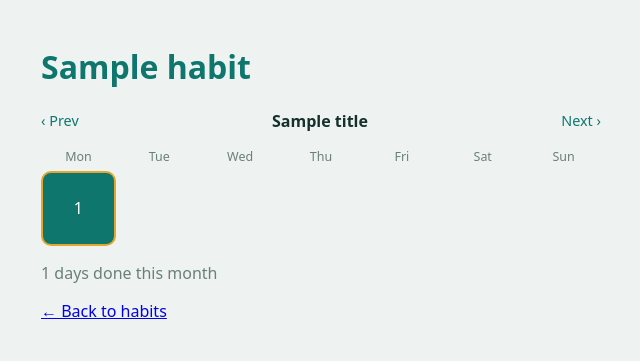
After one commit to daintysteph/habit-tracker, a Flask app: template templates/month.html in a window 1280 px wide. The commit adds this page. Shown: the top 361 px of the page, without its empty margins (319-959 px from the left). Run offline with Flask 3, Linux system fonts and the light colour scheme; the template is opened without the code that fills it: most values are stand-ins (such as "Sample title", 1, 10 or a date in 2020); some libraries are stand-ins or nearby versions.

Commit message:
Add month view

```diff
--- a/app.py
+++ b/app.py
@@ -6,6 +6,7 @@ from flask import Flask, render_template, redirect, url_for, request, session, f
 from werkzeug.security import generate_password_hash, check_password_hash
 from database import get_db, init_db, add_default_habits
 from streaks import calculate_streak
+from months import month_weeks, shift_month
 
 app = Flask(__name__)
 app.secret_key = os.environ.get("SECRET_KEY", "dev-only-change-me")
@@ -175,5 +176,54 @@ def logout():
     session.clear()
     return redirect(url_for("login"))
 
+@app.route("/month/<int:habit_id>")
+@login_required
+def month(habit_id):
+    today = date.today()
+    year = request.args.get("y", today.year, type=int)
+    mon = request.args.get("m", today.month, type=int)
+    if not (2000 <= year <= 2100 and 1 <= mon <= 12):
+        year, mon = today.year, today.month
+
+    conn = get_db()
+    habit = conn.execute(
+        "SELECT * FROM habits WHERE id = %s AND user_id = %s",
+        (habit_id, session["user_id"]),
+    ).fetchone()
+    if habit is None:
+        conn.close()
+        return redirect(url_for("home"))
+
+    rows = conn.execute(
+        "SELECT day FROM completions WHERE habit_id = %s AND day LIKE %s",
+        (habit_id, f"{year:04d}-{mon:02d}-%"),
+    ).fetchall()
+    conn.close()
+    done_days = {int(r["day"][8:10]) for r in rows}
+
+    weeks = []
+    for week in month_weeks(year, mon):
+        cells = []
+        for num in week:
+            if num == 0:
+                cells.append(None)
+            else:
+                cells.append({
+                    "num": num,
+                    "done": num in done_days,
+                    "today": date(year, mon, num) == today,
+                })
+        weeks.append(cells)
+
+    return render_template(
+        "month.html",
+        habit=habit,
+        weeks=weeks,
+        title=date(year, mon, 1).strftime("%B %Y"),
+        prev=shift_month(year, mon, -1),
+        next=shift_month(year, mon, 1),
+        count=len(done_days),
+    )
+
 if __name__ == "__main__":
     app.run(debug=True)
--- a/static/style.css
+++ b/static/style.css
@@ -149,3 +149,56 @@ button.done {
   border-radius: 8px;
   font-size: 0.9rem;
 }
+.monthnav {
+  display: flex;
+  justify-content: space-between;
+  align-items: center;
+  margin: 16px 0;
+}
+
+.monthnav a,
+.monthlink {
+  color: #0f766e;
+  text-decoration: none;
+  font-size: 0.9rem;
+}
+
+.cal {
+  display: grid;
+  grid-template-columns: repeat(7, 1fr);
+  gap: 6px;
+}
+
+.dow {
+  text-align: center;
+  font-size: 0.78rem;
+  color: #6b7f7a;
+}
+
+.cell {
+  aspect-ratio: 1;
+  display: grid;
+  place-items: center;
+  border: 1px solid #d5e0dc;
+  border-radius: 10px;
+  background: white;
+}
+
+.cell.empty {
+  border: none;
+  background: transparent;
+}
+
+.cell.done {
+  background: #0f766e;
+  border-color: #0f766e;
+  color: white;
+}
+
+.cell.today-cell {
+  border: 2px solid #e3a72f;
+}
+
+.muted {
+  color: #6b7f7a;
+}
--- a/templates/index.html
+++ b/templates/index.html
@@ -21,6 +21,7 @@
         <div class="head">
           <span class="name">{{ habit.name }}</span>
           <span class="streak">{{ habit.streak }} day streak</span>
+          <a class="monthlink" href="{{ url_for('month', habit_id=habit.id) }}">Month</a>
           <form method="post" action="{{ url_for('delete', habit_id=habit.id) }}">
             <button type="submit" class="delete" aria-label="Delete {{ habit.name }}">✕</button>
           </form>
--- /dev/null
+++ b/templates/month.html
@@ -0,0 +1,36 @@
+<!DOCTYPE html>
+<html lang="en">
+<head>
+  <meta charset="utf-8">
+  <meta name="viewport" content="width=device-width, initial-scale=1">
+  <title>{{ habit.name }} – {{ title }}</title>
+  <link rel="stylesheet" href="{{ url_for('static', filename='style.css') }}">
+</head>
+<body>
+  <h1>{{ habit.name }}</h1>
+
+  <div class="monthnav">
+    <a href="{{ url_for('month', habit_id=habit.id, y=prev[0], m=prev[1]) }}">‹ Prev</a>
+    <strong>{{ title }}</strong>
+    <a href="{{ url_for('month', habit_id=habit.id, y=next[0], m=next[1]) }}">Next ›</a>
+  </div>
+
+  <div class="cal">
+    {% for name in ["Mon", "Tue", "Wed", "Thu", "Fri", "Sat", "Sun"] %}
+      <span class="dow">{{ name }}</span>
+    {% endfor %}
+    {% for week in weeks %}
+      {% for cell in week %}
+        {% if cell %}
+          <span class="cell {{ 'done' if cell.done else '' }} {{ 'today-cell' if cell.today else '' }}">{{ cell.num }}</span>
+        {% else %}
+          <span class="cell empty"></span>
+        {% endif %}
+      {% endfor %}
+    {% endfor %}
+  </div>
+
+  <p class="muted">{{ count }} days done this month</p>
+  <p><a href="{{ url_for('home') }}">← Back to habits</a></p>
+</body>
+</html>
```
Also changed, not shown: months.py (added, +12 -0 lines), test_months.py (added, +24 -0 lines).
